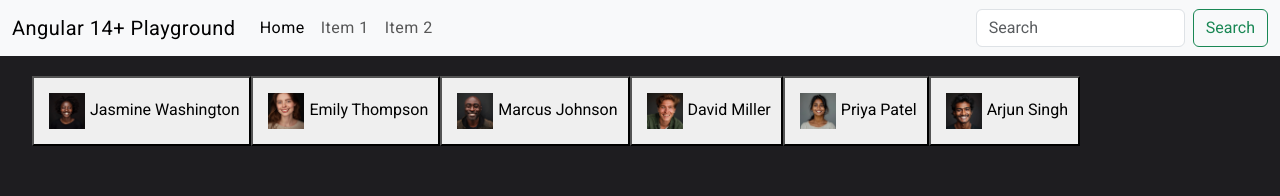
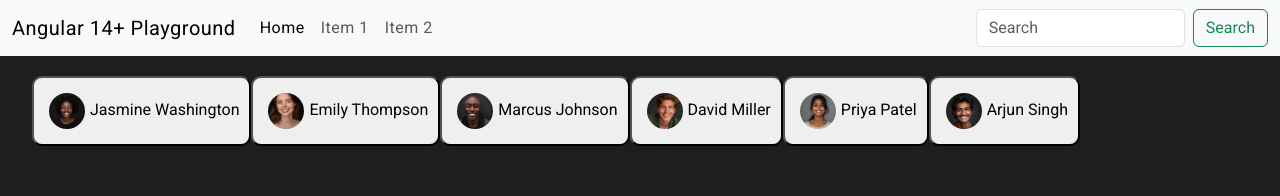
Before and after one commit to romainnm/angular14plus-playground, an Angular app: page / in a window 1280 px wide. Shown: the top 196 px of the page. Built offline with nearby package versions, Linux system fonts and the light colour scheme.

Commit message:
chore: add minimal styling

```diff
--- a/src/app/components/user-info/user-info.component.css
+++ b/src/app/components/user-info/user-info.component.css
@@ -0,0 +1,3 @@
+h2 {
+    padding: 50px;
+}
--- a/src/app/components/user/user.component.css
+++ b/src/app/components/user/user.component.css
@@ -1,8 +1,10 @@
 img {
     width: 36px;
     margin: 5px;
+    border-radius: 50%;
 }
 
 button {
     padding: 10px;
+    border-radius: 10px;
 }
```
